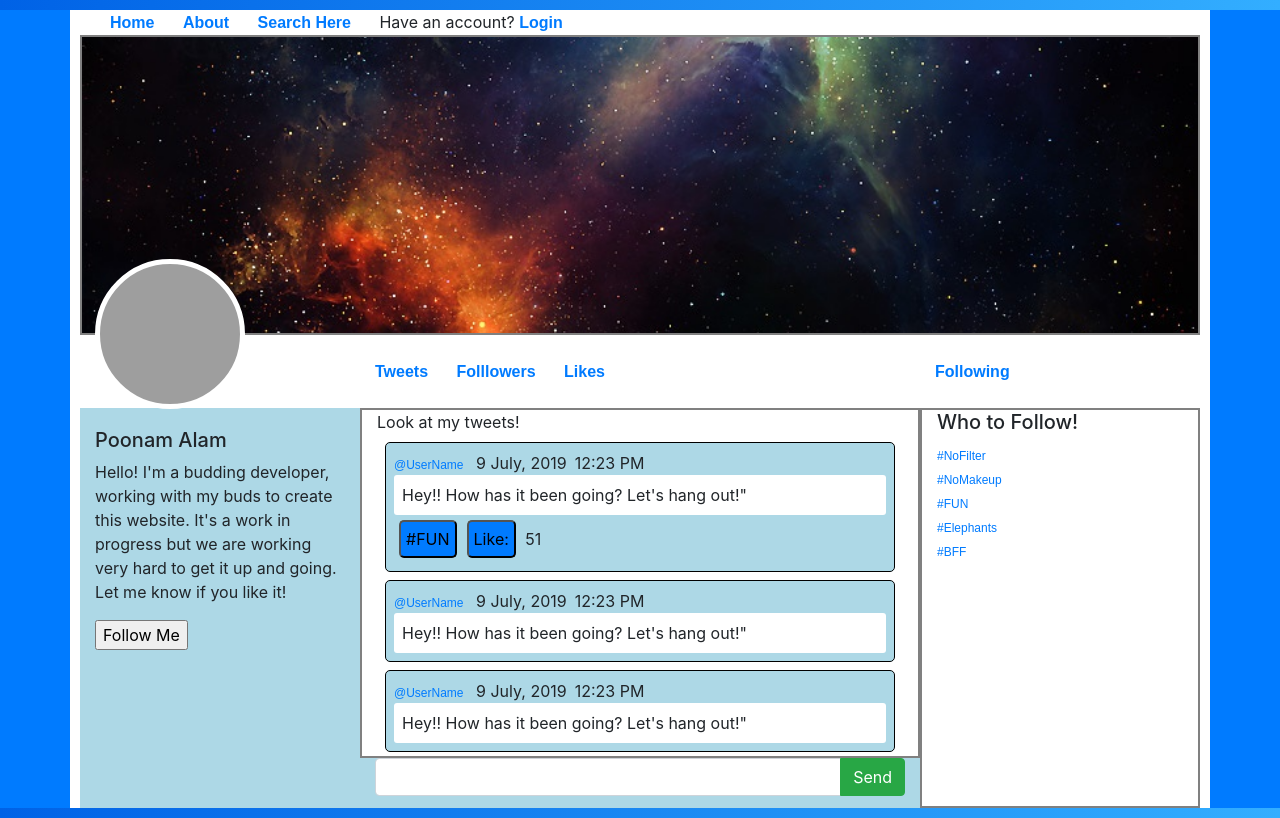
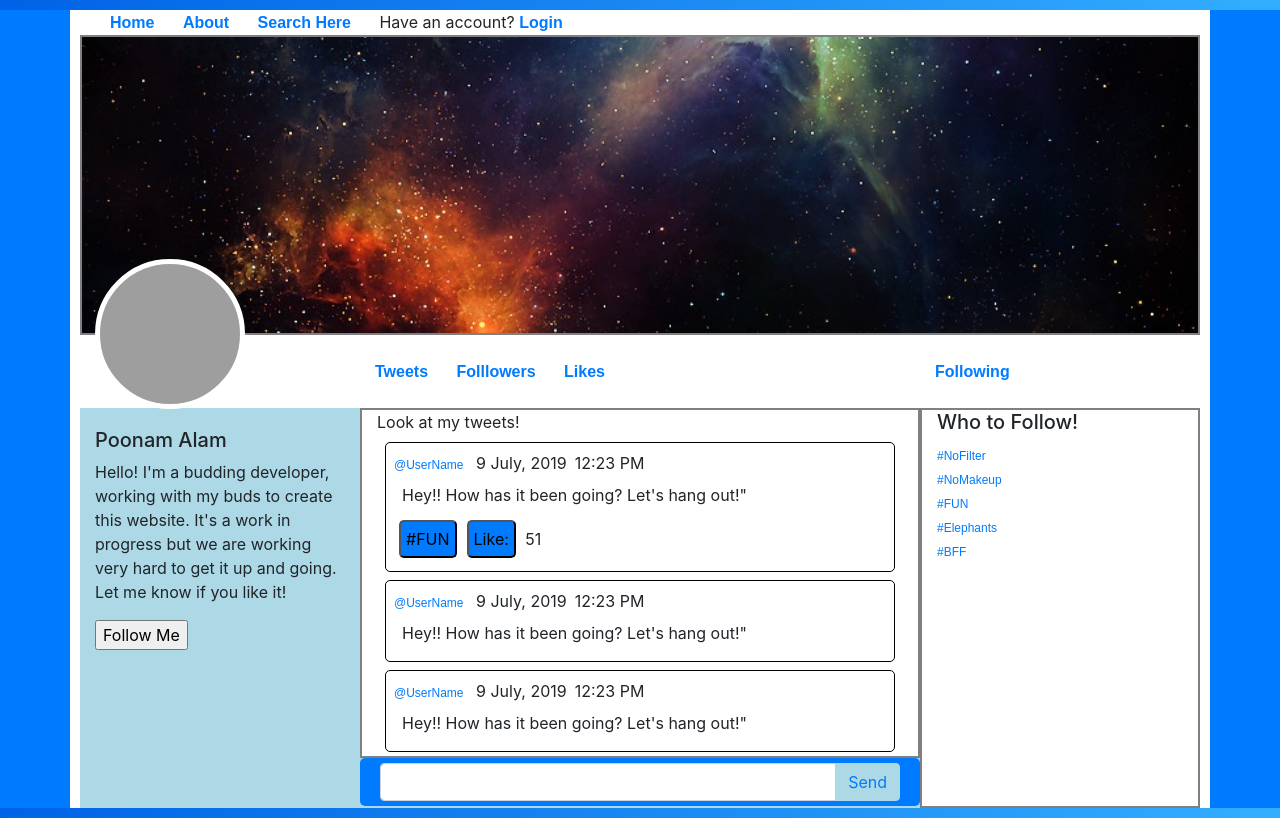
Before and after one commit to Maksura1/twitter-react, a React (Create React App) app: page /home in a window 1280 px wide. Built offline with nearby package versions, Linux system fonts and the light colour scheme; grey boxes are pictures that could not be loaded.

Commit message:
Finished new message button desing

```diff
--- a/src/components/Profile.css
+++ b/src/components/Profile.css
@@ -1,5 +1,6 @@
 .container {
 	background-color: white;
+	width: inherit;
 }
 
 #header {
@@ -84,8 +85,8 @@
 	margin: 5px;
 	padding: 5px;
 }
-.tweet {
-	background-color: lightblue;
+#tweet {
+	background-color: #007bff;;
 	border-radius: 5px;
 
 }
--- a/src/components/Profile.js
+++ b/src/components/Profile.js
@@ -88,7 +88,7 @@ class Profile extends Component {
 								 </div>
 	            </div>
 					</div>
-					<div className="row">
+					<div className="row" id="tweet">
 					<div className="col-12">
 					<Tweet />
 					</div>
--- a/src/components/Tweet.css
+++ b/src/components/Tweet.css
@@ -0,0 +1,9 @@
+#new-tweets {
+	padding: 5px;
+	background-color: #007bff;
+}
+#new-tweets button{
+color: #007bff;
+background-color: lightblue;
+border-color: lightblue;
+}
```
